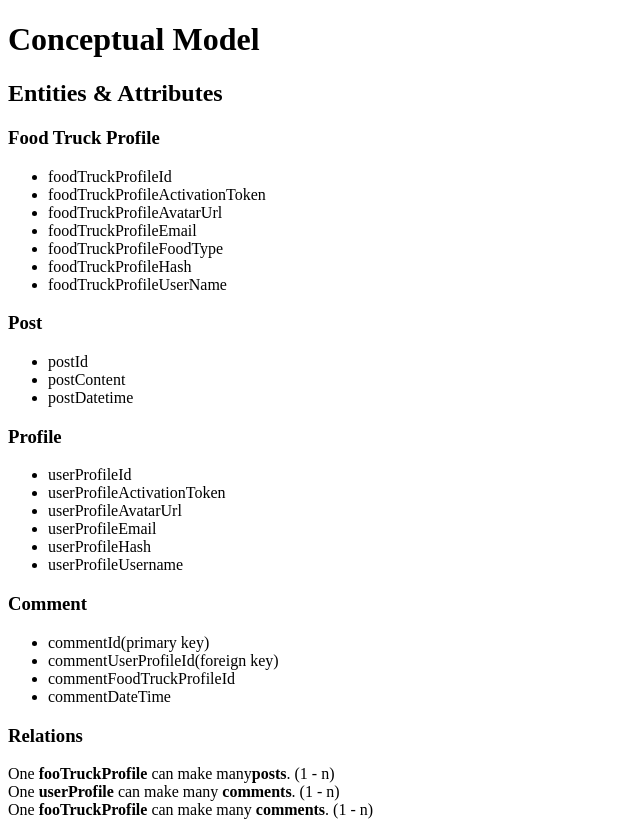
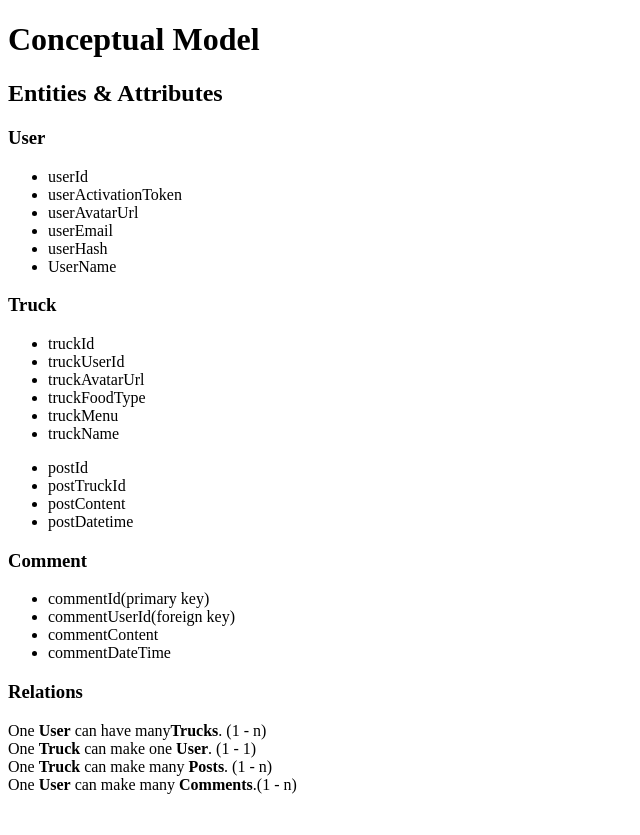
Before and after one commit to GroundBeefin/food-truck-foodie, a PHP site: page /data-design.php in a window 1280 px wide. Shown: the whole page, without its empty margins (0-640 px from the left). After the commit the page ends 794 px from the top, so only its background shows below. Run offline with PHP 8.4, Linux system fonts and the light colour scheme.

Commit message:
updated coceptual model

```diff
--- a/data-design.php
+++ b/data-design.php
@@ -13,54 +13,52 @@
 
 <h2>Entities & Attributes</h2>
 
-<h3>Food Truck Profile</h3>
+<h3>User</h3>
 
 <ul>
-	<li>foodTruckProfileId</li>
-	<li> foodTruckProfileActivationToken</li>
-	<li>foodTruckProfileAvatarUrl</li>
-	<li> foodTruckProfileEmail</li>
-	<li> foodTruckProfileFoodType</li>
-	<li>foodTruckProfileHash</li>
-	<li>foodTruckProfileUserName</li>
+	<li>userId</li>
+	<li>userActivationToken</li>
+	<li>userAvatarUrl</li>
+	<li>userEmail</li>
+	<li>userHash</li>
+	<li>UserName</li>
 </ul>
 
-<h3>Post</h3>
+ <h3>Truck</h3>
 
-<ul>
+	<ul>
+		<li>truckId</li>
+		<li>truckUserId</li>
+		<li>truckAvatarUrl</li>
+		<li>truckFoodType</li>
+		<li>truckMenu</li>
+		<li>truckName</li>
+	</ul>
 
-	<li>postId</li>
-	<li>postContent</li>
-	<li>postDatetime</li>
+	<ul>
 
-</ul>
-<h3>Profile</h3>
+		<li>postId</li>
+		<li>postTruckId</li>
+		<li>postContent</li>
+		<li>postDatetime</li>
 
-<ul>
-
-	<li>userProfileId</li>
-	<li>userProfileActivationToken</li>
-	<li>userProfileAvatarUrl</li>
-	<li>userProfileEmail</li>
-	<li>userProfileHash</li>
-	<li>userProfileUsername</li>
-
-</ul>
+	</ul>
 
 <h3>Comment</h3>
 <ul>
 
-	<li> commentId(primary key)</li>
-	<li>commentUserProfileId(foreign key)</li>
-	<li>commentFoodTruckProfileId</li>
+	<li>commentId(primary key)</li>
+	<li>commentUserId(foreign key)</li>
+	<li>commentContent</li>
 	<li>commentDateTime</li>
 </ul>
 
 <h3>Relations</h3>
 
-<p>One <b>fooTruckProfile</b> can  make many<b>posts</b>. (1 - n)<br>
-	One <b>userProfile</b> can make many <b>comments</b>. (1 - n)<br>
-	One <b>fooTruckProfile</b> can make many <b>comments</b>. (1 - n)</p>
-
+	<p>One <b>User</b> can have many<b>Trucks</b>. (1 - n)<br>
+	One <b>Truck</b> can make one <b>User</b>. (1 - 1)<br>
+	One <b>Truck</b> can make many <b>Posts</b>. (1 - n)<br>
+	One <b>User</b> can make many <b>Comments</b>.(1 - n)
+	</p>
 </body>
 </html>
```
